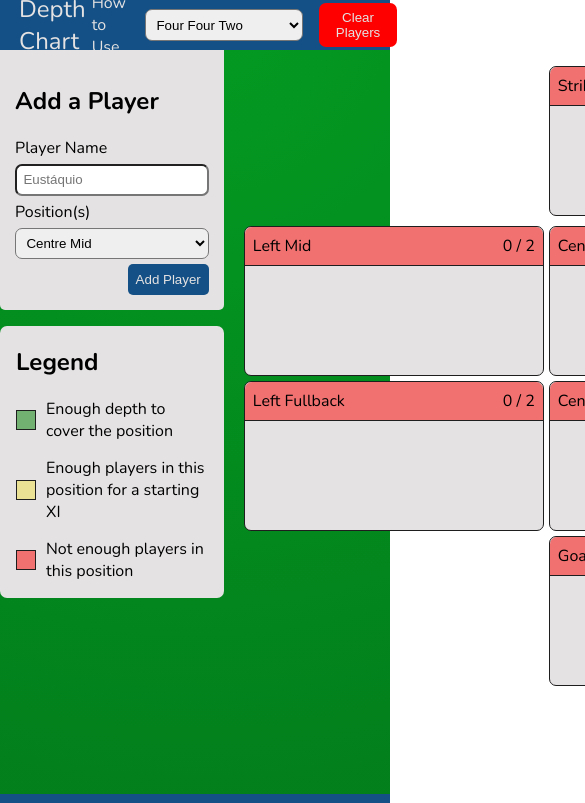
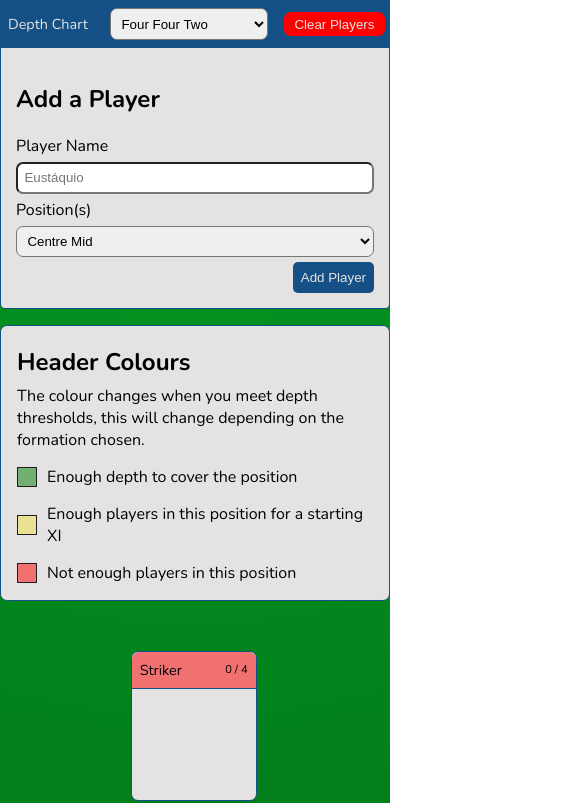
Before and after one commit to MapleThunder/depth-chart-sv, a SvelteKit app: page / in a window 390 px wide. Shown: the top 803 px of the page, 585 px wide, since content can reach past the window. Built offline with nearby package versions, Linux system fonts and the light colour scheme.

Commit message:
Fixed mobile styles so the site doesn't look broken, touch events still broken though

```diff
--- a/src/routes/+layout.svelte
+++ b/src/routes/+layout.svelte
@@ -12,7 +12,7 @@
 
 <header>
 	<div class="header-content">
-		<a class="home-link" href="/">Depth Chart</a>
+		<a id="home-link" href="/">Depth Chart</a>
 
 		<div class="header-controls">
 			<a href="/how-to-use" class="help-link">How to Use</a>
@@ -34,15 +34,18 @@
 <main><slot /></main>
 
 <footer>
-	<p>Created by Niko Bentley</p>
+	<div id="footer-content">
+		<a href="/how-to-use" class="help-link">How to Use the App</a>
+		<span>Created by Niko Bentley</span>
+	</div>
 </footer>
 
 <style>
 	header,
 	footer {
 		width: 100%;
-		height: 3rem;
-		min-height: 50px;
+		min-height: 3rem;
+		/* min-height: 50px; */
 		color: var(--text-light);
 		background-color: var(--primary);
 	}
@@ -84,7 +87,7 @@
 		border-bottom: 3px solid var(--accent);
 	}
 
-	a.home-link {
+	a#home-link {
 		font-size: 1.5rem;
 	}
 
@@ -107,10 +110,45 @@
 
 	footer {
 		display: flex;
-		justify-content: center;
-		align-items: center;
 		align-self: flex-end;
 		flex-shrink: 0;
 		margin-top: 1rem;
+		padding: 10px;
+	}
+
+	div#footer-content {
+		width: 100%;
+		height: 100%;
+		display: flex;
+		flex-direction: column;
+		justify-content: center;
+		align-items: center;
+		gap: 10px;
+	}
+
+	@media screen and (max-width: 700px) {
+		div.header-content {
+			padding: 0 5px;
+		}
+
+		a#home-link {
+			font-size: 0.9rem;
+			width: fit-content;
+		}
+
+		button#clear-btn {
+			padding: 0.2rem 0.6rem;
+			color: var(--text-light);
+			border-radius: var(--border-radius);
+		}
+
+		select {
+			padding: 0.4rem;
+			width: fit-content;
+		}
+
+		div.header-controls a.help-link {
+			display: none;
+		}
 	}
 </style>
--- a/src/routes/+page.svelte
+++ b/src/routes/+page.svelte
@@ -48,4 +48,17 @@
 			"LB CB RB"
 			".. GK ..";
 	}
+
+	@media screen and (max-width: 700px) {
+		div#content {
+			display: flex;
+			flex-direction: column;
+		}
+
+		.position-boxes {
+			padding: 20px 0;
+			grid-gap: 2px;
+			margin-top: 10px;
+		}
+	}
 </style>
--- a/src/routes/Legend.svelte
+++ b/src/routes/Legend.svelte
@@ -7,8 +7,12 @@
 </script>
 
 <div id="legend">
-	<h2>Legend</h2>
+	<h2>Header Colours</h2>
 	<div id="colour-explanation">
+		<p>
+			The colour changes when you meet depth thresholds, this will change depending on the formation
+			chosen.
+		</p>
 		{#each levels as level}
 			<div class="row">
 				<div class="colour-box" style:background-color={`var(--${level.colour})`}></div>
@@ -23,6 +27,8 @@
 		background-color: var(--paper);
 		border-radius: var(--border-radius);
 		padding: 0 1rem 1rem 1rem;
+		border: var(--border);
+		grid-area: "FORM";
 	}
 
 	div#colour-explanation {
@@ -45,7 +51,16 @@
 		border: 1px solid var(--black);
 	}
 
+	h2 {
+		margin-bottom: 0.4rem;
+	}
 	p {
 		margin: 0;
 	}
+
+	@media screen and (max-width: 700px) {
+		div#legend {
+			grid-area: "LEGEND";
+		}
+	}
 </style>
--- a/src/routes/PlayerEntryForm.svelte
+++ b/src/routes/PlayerEntryForm.svelte
@@ -48,10 +48,13 @@
 
 <style>
 	.form-wrapper {
+		grid-area: "FORM";
 		height: fit-content;
 		padding: 15px;
 		background-color: var(--paper);
 		border-radius: 0 0 5px 5px;
+		border: var(--border);
+		border-top: transparent;
 	}
 
 	form {
--- a/src/routes/PositionBox.svelte
+++ b/src/routes/PositionBox.svelte
@@ -39,7 +39,7 @@
 	<div class="position-header" style:background-color={getHeaderBackgroundStyle(filtered_players)}>
 		<div class="header-content">
 			<span>{getPositionUILabel(positionData?.position)}</span>
-			<div>
+			<div class="depth-ratio">
 				{filtered_players.length} / {positionData.amount * 2}
 			</div>
 		</div>
@@ -50,7 +50,7 @@
 </div>
 
 <style>
-	.position-box-wrapper {
+	div.position-box-wrapper {
 		border: var(--border);
 		border-radius: var(--border-radius);
 		background-color: var(--paper);
@@ -58,20 +58,39 @@
 		min-height: 150px;
 	}
 
-	.position-header {
+	div.position-header {
 		padding: 0.5rem;
 		border-bottom: var(--border);
 		border-radius: var(--border-radius) var(--border-radius) 0 0;
 	}
 
-	.header-content {
+	div.header-content {
 		display: flex;
 		justify-content: space-between;
+		gap: 5px;
 		align-items: center;
 	}
 
-	.player-list {
+	div.player-list {
 		width: 100%;
 		height: 100%;
 	}
+
+	@media screen and (max-width: 700px) {
+		div.position-box-wrapper {
+			max-width: 126px;
+			font-size: 0.9rem;
+		}
+
+		div.position-header span {
+			white-space: nowrap;
+			overflow: hidden;
+			text-overflow: ellipsis;
+		}
+
+		div.depth-ratio {
+			font-size: 0.7rem;
+			min-width: fit-content;
+		}
+	}
 </style>
--- a/src/routes/ReorderablePlayerList.svelte
+++ b/src/routes/ReorderablePlayerList.svelte
@@ -148,4 +148,16 @@
 		display: flex;
 		align-items: center;
 	}
+
+	@media screen and (max-width: 700px) {
+		div.player-name-wrapper {
+			white-space: nowrap;
+			overflow: hidden;
+			text-overflow: ellipsis;
+		}
+
+		div.row {
+			margin: 0 0 0 5px;
+		}
+	}
 </style>
--- a/src/styles.css
+++ b/src/styles.css
@@ -39,7 +39,7 @@ html {
 
 	--column: 80rem;
 	--side: 1rem;
-	--border: 1px solid var(--black);
+	--border: solid 1px var(--primary);
 	--debug-border: 1px dashed var(--red);
 	--border-radius: 7px;
 	--font-family: Nunito, Verdana, Geneva, Tahoma, sans-serif;
```
